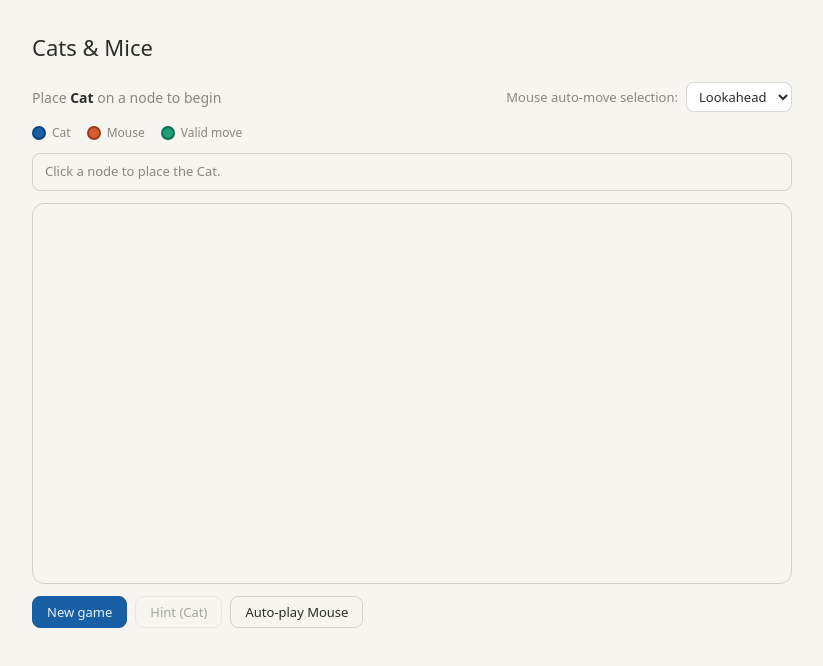
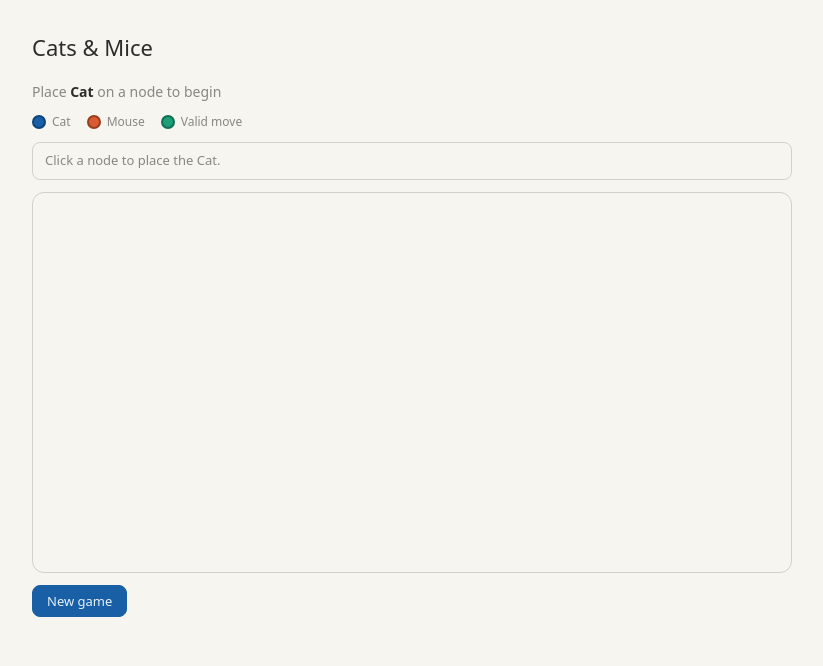
Before and after one commit to Jamin-sutton/cat-mouse-graph, a plain HTML site: page index.html in a window 1280 px wide. Shown: the whole page, without its empty margins (228-1051 px from the left). Drawn offline with Linux system fonts and the light colour scheme.

Commit message:
remove AI

```diff
--- a/index.html
+++ b/index.html
@@ -14,14 +14,14 @@
 
     <div id="top">
       <div id="status">Place <strong>Cat</strong> on a node to begin</div>
-      <div id="difficulty">
+      <!-- <div id="difficulty">
         Mouse auto-move selection:
         <select id="diffSel">
           <option value="greedy">Greedy</option>
           <option value="lookahead" selected>Lookahead</option>
           <option value="astar">A* escape</option>
         </select>
-      </div>
+      </div> -->
     </div>
 
     <div id="legend">
@@ -42,9 +42,9 @@
 
     <div id="btns">
       <button class="primary" id="resetBtn">New game</button>
-      <button id="hintBtn" disabled>Hint (Cat)</button>
+      <!-- <button id="hintBtn" disabled>Hint (Cat)</button>
       <!-- <button id="aiBtn" disabled>AI Mouse move</button> -->
-      <button id="autoBtn">Auto-play Mouse</button>
+      <!--<button id="autoBtn">Auto-play Mouse</button> -->
     </div>
   </div>
 
```
